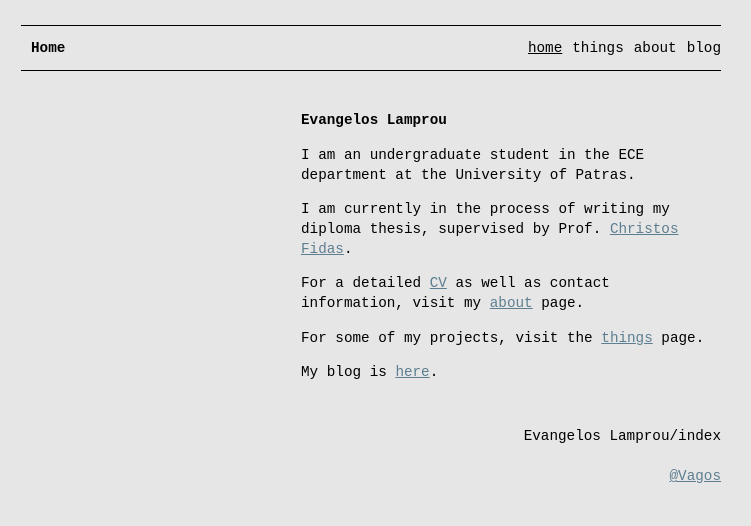
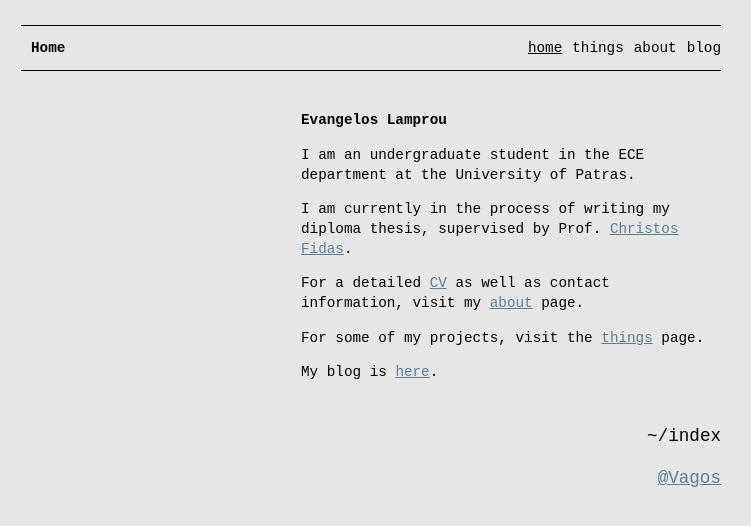
Before and after one commit to vagos/vagos.github.io, a Jekyll site: the page built from pages/index.md, in a window 1280 px wide. Shown: the top 526 px of the page, without its empty margins (269-1020 px from the left). Built offline with Jekyll 4.4.1, drawn with Linux system fonts in a browser that asks for light colours; some web fonts are replaced.

Commit message:
layout: changed footer form

```diff
--- a/_includes/footer.html
+++ b/_includes/footer.html
@@ -1,10 +1,13 @@
 <footer>
 
+    <code>
+
     <a></a> <!-- Weird link tags were showing up in the footer, this is a hack to remove them -->
-
-  {{ site.title }}{{ page.url | replace: ".html" "" | replace: " ", "-" }}
+    ~{{page.url | replace: ".html" "" | replace: " ", "-" }}
   <br><br>
   {% if site.github_username and site.github_username != "" %} <a href="https://github.com/{{site.github_username}}">@{{ site.github_username }}</a> {% endif %}
+
+  </code>
 
 </footer>
 
```
